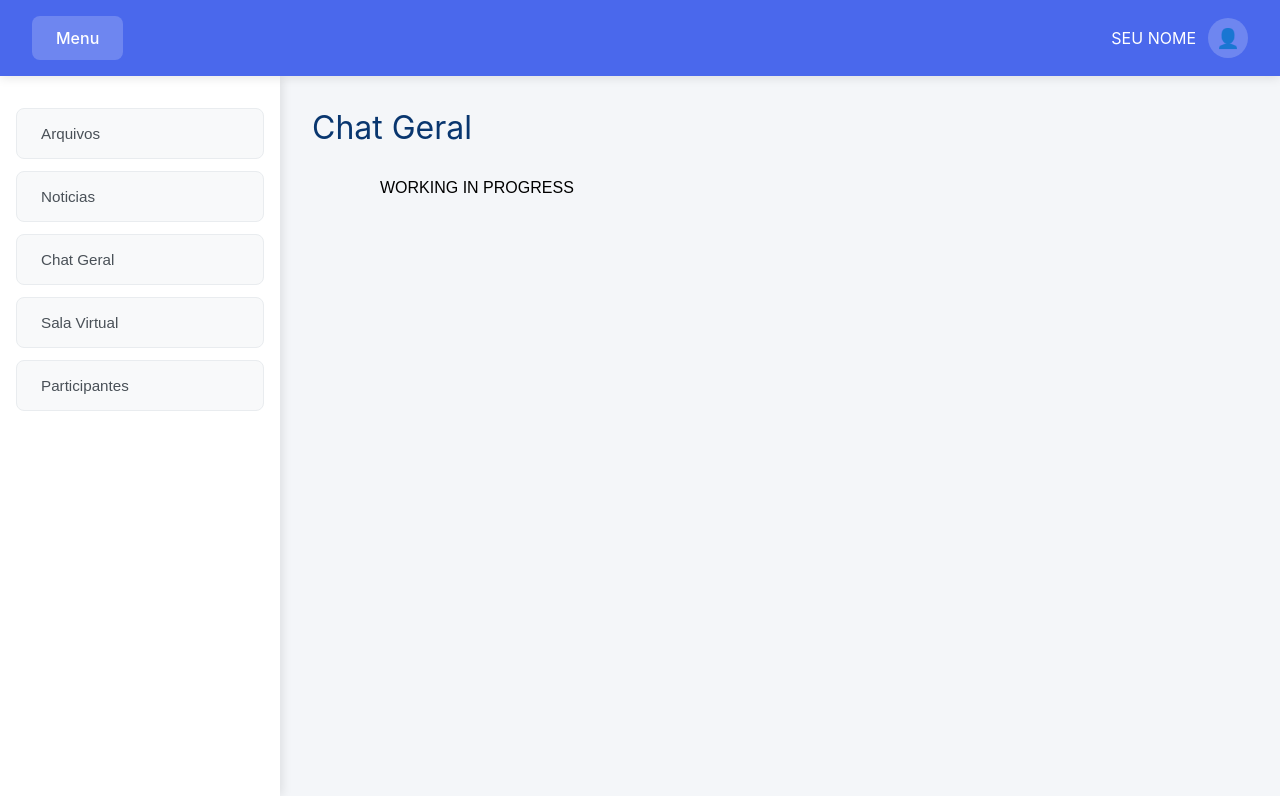
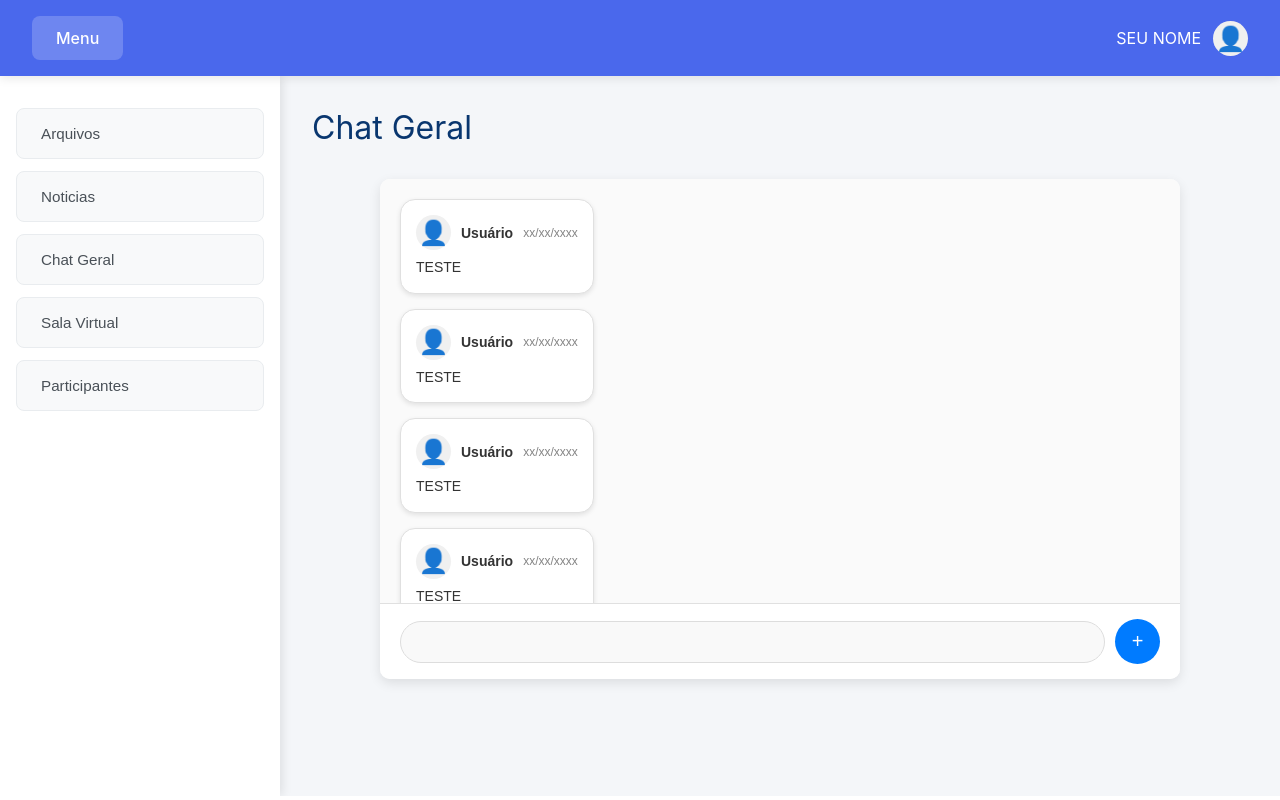
Before and after one commit to ItsMeThierry/Projeto-Engenharia-de-Software, a React (Create React App) app in the folder frontend/: page / in a window 1280 px wide. Both pictures are taken after a click on the button "Chat Geral". Built offline with nearby package versions, Linux system fonts and the light colour scheme.

Commit message:
Layout Chat Geral

```diff
--- /dev/null
+++ b/frontend/src/tela_de_curso/ChatGeral.css
@@ -0,0 +1,205 @@
+/* Container principal do chat */
+.chat {
+    width: 100%;
+    max-width: 800px;
+    height: 500px;
+    background-color: white;
+    border-radius: 10px;
+    box-shadow: 0 4px 12px rgba(0, 0, 0, 0.1);
+    display: flex;
+    flex-direction: column;
+    overflow: hidden;
+}
+
+/* Corpo do chat - área das mensagens */
+.chat-body {
+    flex: 1;
+    padding: 20px;
+    overflow-y: auto;
+    background-color: #fafafa;
+    display: flex;
+    flex-direction: column;
+    gap: 15px;
+}
+
+/* Área dos botões/input */
+.chat-buttons {
+    padding: 15px 20px;
+    background-color: white;
+    border-top: 1px solid #e0e0e0;
+    display: flex;
+    align-items: center;
+    gap: 10px;
+}
+
+/* Input de texto */
+.chat-buttons input[type='text'] {
+    flex: 1;
+    padding: 12px 15px;
+    border: 1px solid #ddd;
+    border-radius: 25px;
+    outline: none;
+    font-size: 14px;
+    background-color: #f9f9f9;
+}
+
+.chat-buttons input[type='text']:focus {
+    border-color: #007bff;
+    background-color: white;
+}
+
+/* Botão de enviar */
+.send-btn {
+    width: 45px;
+    height: 45px;
+    border: none;
+    border-radius: 50%;
+    background-color: #007bff;
+    color: white;
+    font-size: 20px;
+    cursor: pointer;
+    display: flex;
+    align-items: center;
+    justify-content: center;
+    transition: background-color 0.2s;
+}
+
+.send-btn:hover {
+    background-color: #0056b3;
+}
+
+/* Mensagem recebida (esquerda) */
+.message {
+    align-self: flex-start;
+    max-width: 70%;
+    background-color: white;
+    border-radius: 15px;
+    padding: 15px;
+    box-shadow: 0 2px 5px rgba(0, 0, 0, 0.1);
+    border: 1px solid #e0e0e0;
+}
+
+/* Mensagem enviada (direita) */
+.sender-message {
+    align-self: flex-end;
+    max-width: 70%;
+    background-color: #007bff;
+    color: white;
+    border-radius: 15px;
+    padding: 15px;
+    box-shadow: 0 2px 5px rgba(0, 0, 0, 0.1);
+}
+
+/* Informações do usuário (avatar, nome, data) */
+.info {
+    display: flex;
+    align-items: center;
+    gap: 10px;
+    margin-bottom: 8px;
+}
+
+/* Avatar */
+.avatar {
+    font-size: 24px;
+    width: 35px;
+    height: 35px;
+    display: flex;
+    align-items: center;
+    justify-content: center;
+    background-color: #f0f0f0;
+    border-radius: 50%;
+}
+
+.sender-message .avatar {
+    background-color: rgba(255, 255, 255, 0.2);
+}
+
+/* Nome do usuário */
+.user-name {
+    font-size: 14px;
+    font-weight: bold;
+    margin: 0;
+    color: #333;
+}
+
+.sender-message .user-name {
+    color: white;
+}
+
+/* Data */
+.date {
+    font-size: 12px;
+    font-weight: normal;
+    margin: 0;
+    color: #666;
+    opacity: 0.8;
+}
+
+.sender-message .date {
+    color: rgba(255, 255, 255, 0.8);
+}
+
+/* Texto da mensagem */
+.text {
+    font-size: 14px;
+    line-height: 1.4;
+    margin: 0;
+    word-wrap: break-word;
+    color: #333;
+}
+
+.sender-message .text {
+    color: white;
+}
+
+/* Scrollbar customizada para o chat-body */
+.chat-body::-webkit-scrollbar {
+    width: 6px;
+}
+
+.chat-body::-webkit-scrollbar-track {
+    background: #f1f1f1;
+    border-radius: 10px;
+}
+
+.chat-body::-webkit-scrollbar-thumb {
+    background: #c1c1c1;
+    border-radius: 10px;
+}
+
+.chat-body::-webkit-scrollbar-thumb:hover {
+    background: #a8a8a8;
+}
+
+/* Responsividade */
+@media (max-width: 768px) {
+    .page {
+        padding: 10px;
+    }
+
+    .chat {
+        max-width: 100%;
+        height: 400px;
+    }
+
+    .message,
+    .sender-message {
+        max-width: 85%;
+    }
+
+    .chat-buttons {
+        padding: 10px 15px;
+    }
+
+    .user-name {
+        font-size: 13px;
+    }
+
+    .date {
+        font-size: 11px;
+    }
+
+    .text {
+        font-size: 13px;
+    }
+}
--- a/frontend/src/tela_de_curso/ChatGeral.js
+++ b/frontend/src/tela_de_curso/ChatGeral.js
@@ -1,7 +1,48 @@
+import './ChatGeral.css'
+
 function Chat() {
     return(
         <div class='page'>
-            <span>WORKING IN PROGRESS</span>
+            <div class='chat'>
+                <div class='chat-body'>
+                    <Message username='Usuário' date='xx/xx/xxxx' text='TESTE'/>
+                    <Message username='Usuário' date='xx/xx/xxxx' text='TESTE'/>
+                    <Message username='Usuário' date='xx/xx/xxxx' text='TESTE'/>
+                    <Message username='Usuário' date='xx/xx/xxxx' text='TESTE'/>
+                    <SenderMessage username='Usuário' date='xx/xx/xxxx' text='OLA'/>
+                    <Message username='Usuário' date='xx/xx/xxxx' text='TA TUDO BEM NAOLorem ipsum dolor sit amet, consectetur adipiscing elit, sed do eiusmod tempor incididunt ut labore et dolore magna aliqua. Ut enim ad minim veniam, quis nostrud exercitation ullamco laboris nisi ut aliquip ex ea commodo consequat. Duis aute irure dolor in reprehenderit in voluptate velit esse cillum dolore eu fugiat nulla pariatur. Excepteur sint occaecat cupidatat non proident, sunt in culpa qui officia deserunt mollit anim id est laborum.'/>
+                </div>
+                <div class='chat-buttons'>
+                    <input type='text'/>
+                    <button class='send-btn'>+</button>
+                </div>
+            </div>
+        </div>
+    );
+}
+
+function SenderMessage({ username, date, text }) {
+    return(
+        <div class='sender-message'>
+            <div class='info'>
+                <h4 class='date'>{date}</h4>
+                <h1 class='user-name'>{username}</h1>
+                <div class='avatar'>👤</div>
+            </div>
+            <p class='text'>{text}</p>
+        </div>
+    );
+}
+
+function Message({ username, date, text }) {
+    return(
+        <div class='message'>
+            <div class='info'>
+                <div class='avatar'>👤</div>
+                <h1 class='user-name'>{username}</h1>
+                <h4 class='date'>{date}</h4>
+            </div>
+            <p class='text'>{text}</p>
         </div>
     );
 }
```
